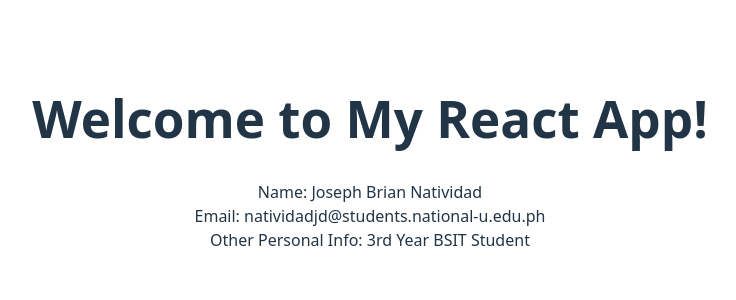
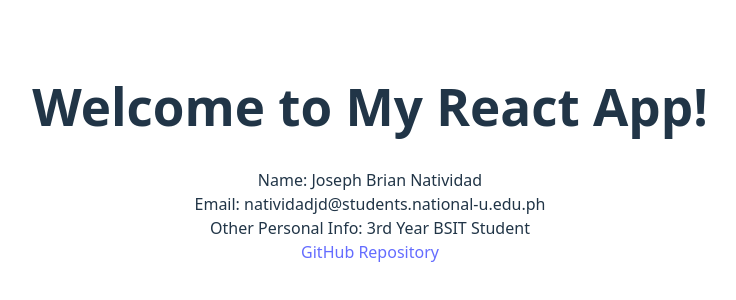
Before and after one commit to njeybe/natividad-webprog, a React (Vite) app in the folder natividad-client/: page / in a window 1280 px wide. Shown: the part 238-538 px from the top of the page, without its empty margins (270-1006 px from the left). Built offline with nearby package versions, Linux system fonts and the light colour scheme.

Commit message:
Final Laboratory Activity 1

```diff
--- a/natividad-client/src/App.jsx
+++ b/natividad-client/src/App.jsx
@@ -11,8 +11,10 @@ function App() {
           <p>
             Name: Joseph Brian Natividad <br/>
             Email: natividadjd@students.national-u.edu.ph <br/>
-            Other Personal Info: 3rd Year BSIT Student
+            Other Personal Info: 3rd Year BSIT Student <br/>
+            <a href="https://github.com/njeybe/natividad-webprog">GitHub Repository</a>
           </p>
+
         </header>
       </div>
     </>
```
